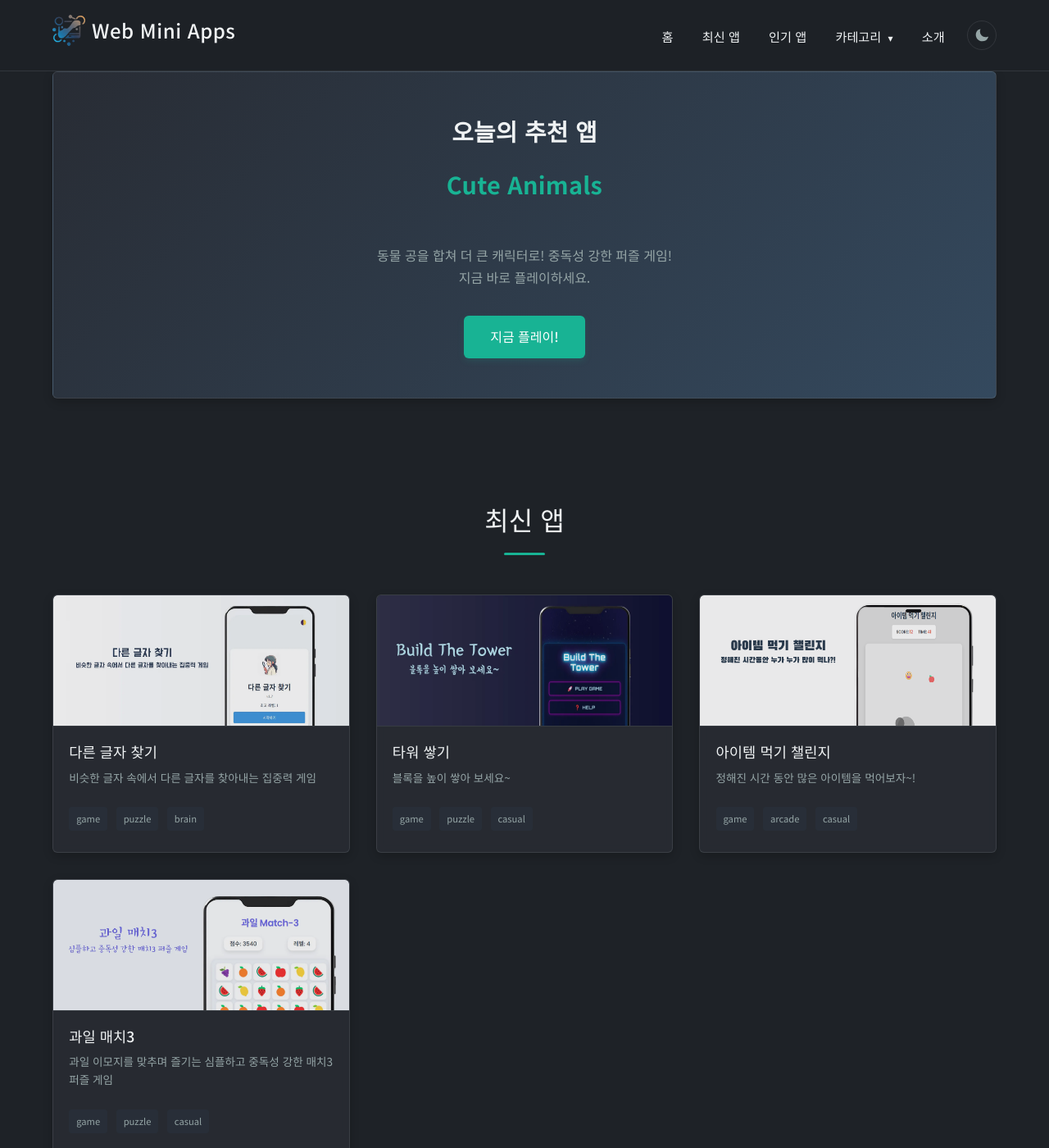
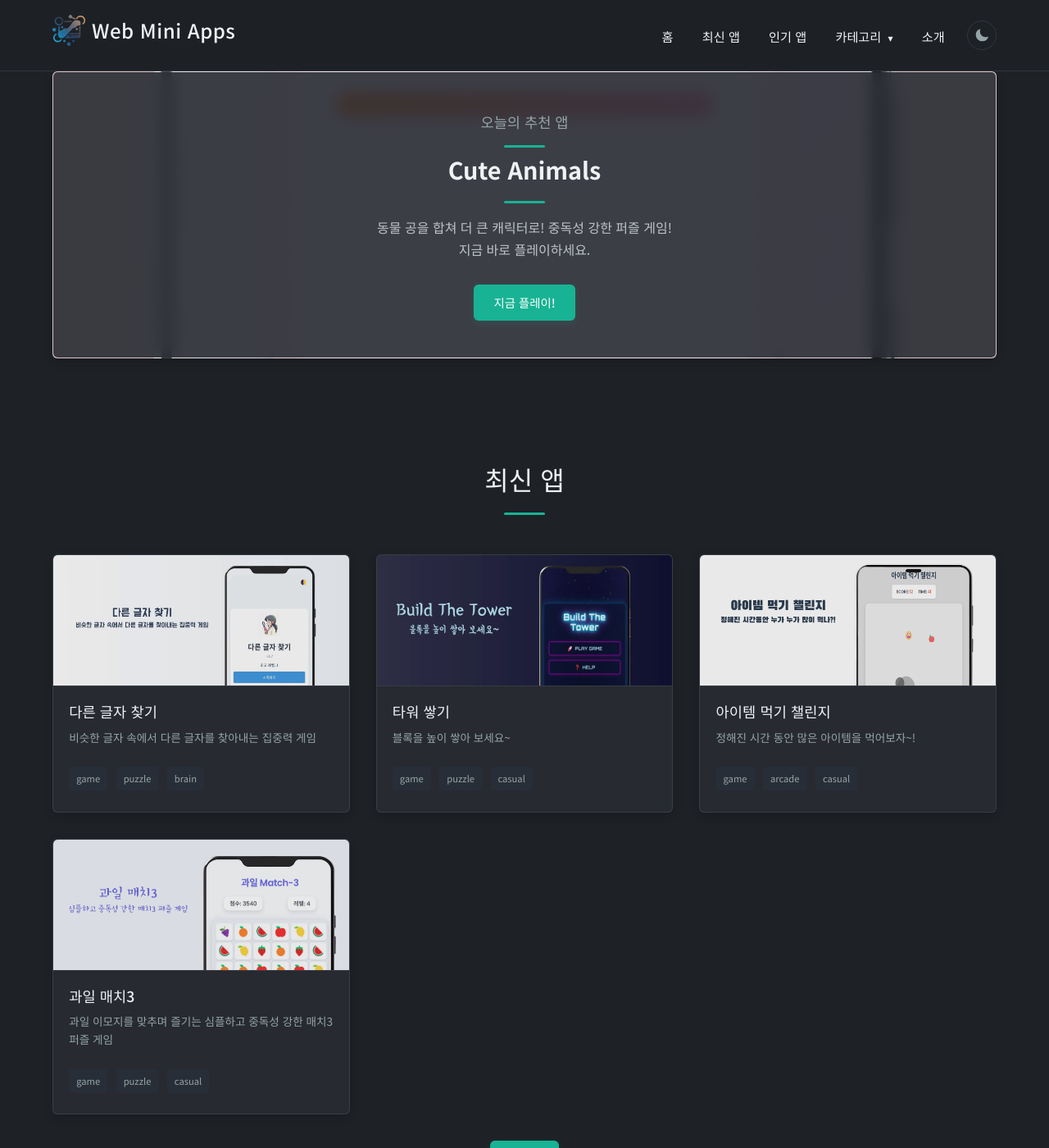
Before and after one commit to sleepyfinger/webminiapps, a Jekyll site: the page built from index.md, in a window 1280 px wide and 1400 px high. Shown: the whole window at 82% size. Built offline with Jekyll 4.4.1, drawn with Linux system fonts in a browser that asks for light colours.

Commit message:
추천 앱 영역 디자인 수정

```diff
--- a/_layouts/home.html
+++ b/_layouts/home.html
@@ -2,11 +2,19 @@
 layout: default
 ---
 
-<section id="recommended-app" class="app-section container recommended-section-simple">
 {% assign all_apps = site.apps %}
 {% if all_apps.size > 0 %}
 {% assign random_index = site.time | date: '%s' | modulo: all_apps.size %}
 {% assign random_app = all_apps[random_index] %}
+{% assign section_classes = "app-section container recommended-section-simple" %}
+{% assign section_style = "" %}
+{% if random_app.thumbnail %}
+{% assign section_classes = section_classes | append: " has-bg" %}
+{% capture section_style %}style="--recommended-bg-image: url('{{ random_app.thumbnail | relative_url }}');"{%
+endcapture %}
+{% endif %}
+<section id="recommended-app" class="{{ section_classes }}" {{ section_style | strip }}>
+  <div class="recommended-content-box">
     <div class="recommended-simple-content">
       <h2>오늘의 추천 앱</h2>
       <h2><a href="{{ random_app.url | relative_url }}">{{ random_app.title }}</a></h2>
@@ -16,10 +24,12 @@ layout: default
     {% endif %}
     <a href="{{ random_app.url | relative_url }}" class="play-now-button">지금 플레이!</a>
   </div>
+</section>
 {% else %}
+<section id="recommended-app" class="app-section container recommended-section-simple">
   <p style="text-align: center;">추천 앱이 아직 없습니다.</p>
+</section>
 {% endif %}
-</section>
 
 <section id="latest-apps" class="app-section container">
   <h2>최신 앱</h2>
--- a/assets/css/style.css
+++ b/assets/css/style.css
@@ -1148,8 +1148,103 @@ body.light-theme .recommended-title {
     overflow: hidden;
 }
 
-body.light-theme .recommended-section-simple {
-    background: linear-gradient(135deg, #ffffff 0%, var(--bg-light-color) 100%);
+.recommended-section-simple.has-bg {
+    background-image: var(--recommended-bg-image);
+    background-size: cover;
+    background-position: center;
+    padding: 0;
+    display: flex;
+    justify-content: center;
+    min-height: 350px;
+    color: var(--text-color);
+}
+
+.recommended-section-simple.has-bg .recommended-content-box {
+    background-color: rgba(var(--content-bg-rgb), 0.9);
+    backdrop-filter: blur(10px);
+    -webkit-backdrop-filter: blur(10px);
+    width: 100%;
+    text-align: center;
+    position: relative;
+    z-index: 2;
+    display: flex;
+    flex-direction: column;
+    justify-content: center;
+    align-items: center;
+}
+
+.recommended-section-simple.has-bg .recommended-simple-content h2 {
+    font-size: 1.1rem;
+    margin-bottom: 0.2rem;
+    font-weight: 400;
+    color: var(--subtle-text-color);
+    text-shadow: none;
+}
+
+.recommended-section-simple.has-bg .recommended-simple-content h2:last-of-type {
+    font-size: 1.8rem;
+    margin-bottom: 1rem;
+    font-weight: 600;
+    color: var(--light-color);
+    text-shadow: none;
+}
+
+.recommended-section-simple.has-bg .recommended-simple-content h2 a {
+    color: inherit;
+    text-decoration: none;
+    transition: color var(--transition-speed) ease;
+}
+
+.recommended-section-simple.has-bg .recommended-simple-content h2 a:hover {
+    color: var(--primary-color);
+    text-shadow: none;
+}
+
+.recommended-section-simple.has-bg p {
+    color: var(--text-color);
+    font-size: 1rem;
+    line-height: 1.7;
+    margin-bottom: 1.8rem;
+    text-shadow: none;
+    max-width: 100%;
+}
+
+.recommended-section-simple.has-bg .play-now-button {
+    position: static;
+    border: none;
+    box-shadow: 0 3px 8px rgba(var(--primary-rgb), 0.15);
+    padding: 0.6rem 1.5rem;
+    font-size: 0.9rem;
+}
+
+.recommended-section-simple.has-bg .play-now-button:hover {
+    border: none;
+}
+
+body.light-theme .recommended-section-simple.has-bg {
+    color: var(--text-color);
+}
+
+body.light-theme .recommended-section-simple.has-bg .recommended-content-box {
+    background-color: rgba(var(--content-bg-rgb), 0.92);
+    box-shadow: 0 6px 20px rgba(0, 0, 0, 0.1);
+    border: 1px solid rgba(var(--primary-rgb), 0.1);
+}
+
+body.light-theme .recommended-section-simple.has-bg .recommended-simple-content h2 {
+    color: var(--subtle-text-color);
+}
+
+body.light-theme .recommended-section-simple.has-bg .recommended-simple-content h2:last-of-type {
+    color: var(--light-color);
+}
+
+body.light-theme .recommended-section-simple.has-bg .recommended-simple-content h2 a:hover {
+    color: var(--primary-color);
+}
+
+body.light-theme .recommended-section-simple.has-bg p {
+    color: var(--text-color);
 }
 
 .recommended-simple-content {
@@ -1160,7 +1255,7 @@ body.light-theme .recommended-section-simple {
     z-index: 2;
 }
 
-.recommended-simple-content h2 {
+.recommended-section-simple:not(.has-bg) .recommended-simple-content h2 {
     font-size: 1.8rem;
     color: var(--light-color);
     margin-bottom: 1rem;
@@ -1170,26 +1265,18 @@ body.light-theme .recommended-section-simple {
     letter-spacing: 0.3px;
 }
 
-.recommended-section-simple h2::after {
-    display: none;
-}
-
-body.light-theme .recommended-simple-content h2 {
-    color: var(--light-color);
-}
-
-.recommended-simple-content h2 a {
+.recommended-section-simple:not(.has-bg) .recommended-simple-content h2 a {
     color: var(--primary-color);
     text-decoration: none;
     transition: color var(--transition-speed) ease;
 }
 
-.recommended-simple-content h2 a:hover {
+.recommended-section-simple:not(.has-bg) .recommended-simple-content h2 a:hover {
     color: var(--primary-hover-color);
     text-decoration: none;
 }
 
-.recommended-simple-content p {
+.recommended-section-simple:not(.has-bg) p {
     font-size: 1.1rem;
     color: var(--text-color);
     margin-bottom: 1.8rem;
@@ -1199,11 +1286,7 @@ body.light-theme .recommended-simple-content h2 {
     margin-right: auto;
 }
 
-body.light-theme .recommended-simple-content p {
-    color: var(--text-color);
-}
-
-.recommended-simple-content .play-now-button {
+.recommended-section-simple:not(.has-bg) .play-now-button {
     padding: 0.9rem 2rem;
     font-size: 1.05rem;
     box-shadow: 0 4px 12px rgba(var(--primary-rgb), 0.3);
```
Lines whose indentation alone changed are shown as unchanged.
